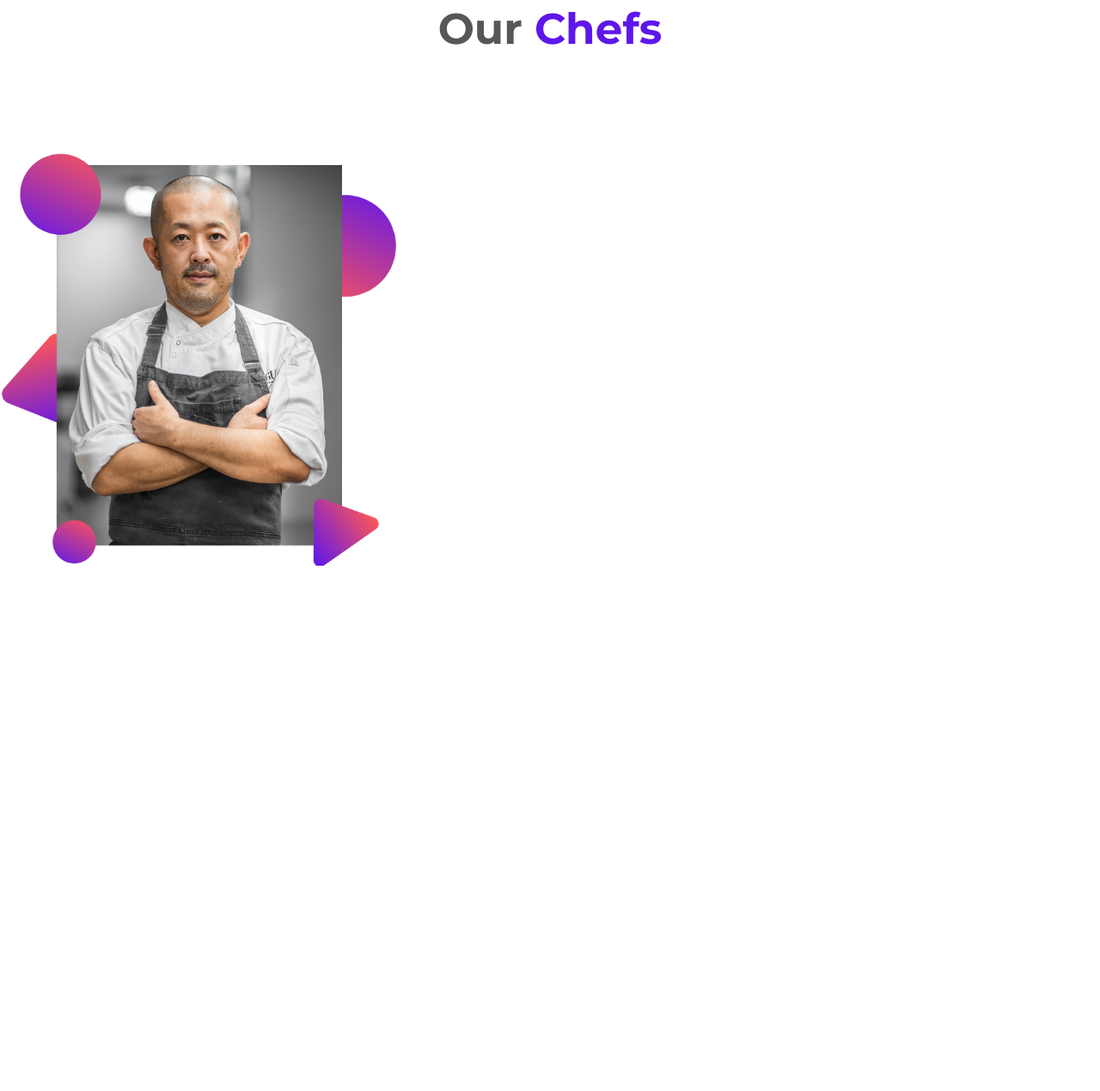
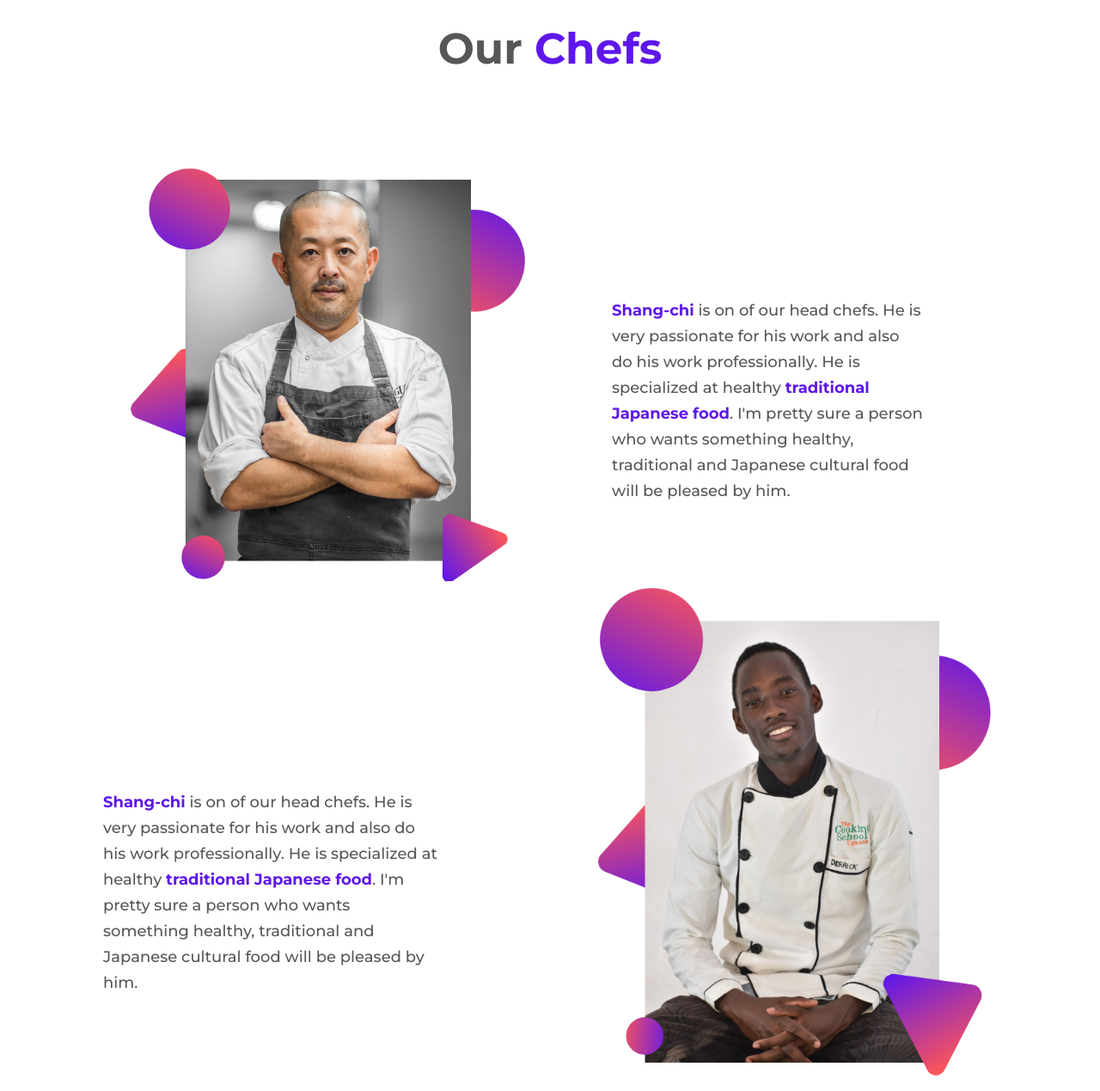
Before and after one commit to Zubian-Rais/food-network, a plain HTML site: page index.html in a window 1280 px wide. Shown: the part 718-1987 px from the top of the page at 86% size. Before the commit the page ends 1380 px from the top, so only its background shows below. Drawn offline with Linux system fonts and the light colour scheme.

Commit message:
chef section finish

```diff
--- a/index.html
+++ b/index.html
@@ -28,11 +28,35 @@
     <section class="makers">
         <h2>Our <span>Chefs</span></h2>
         <div class="flexible-container">
+            <div class="half-width shang">
+                <img class="masters" src="Images/shang-chi.png" alt="Manderine">
+            </div>
             <div class="half-width">
-                <img class="chefs" src="Images/shang-chi.png" alt="Manderine">
+                <p class="s-description">
+                    <span class="name">Shang-chi</span> is on of our head chefs. He is very passionate for his work and also do his work professionally. He is specialized at healthy <span class="name">traditional Japanese food</span>. I'm pretty sure a person who wants something healthy, traditional and Japanese cultural food will be pleased by him.
+                </p>
+            </div>
+        </div>
+        <div class="flexible-container">
+            <div class="half-width">
+                <p class="t-description">
+                    <span class="name">Shang-chi</span> is on of our head chefs. He is very passionate for his work and also do his work professionally. He is specialized at healthy <span class="name">traditional Japanese food</span>. I'm pretty sure a person who wants something healthy, traditional and Japanese cultural food will be pleased by him.
+                </p>
+            </div>
+            <div class="half-width challa">
+                <img class="masters" src="Images/T'challa.png" alt="Black-Panther">
+            </div>
+        </div>
+        <div class="flexible-container">
+            <div class="half-width shang">
+                <img class="masters" src="Images/mukesh-ambani.png" alt="anil">
+            </div>
+            <div class="half-width">
+                <p class="s-description">
+                    <span class="name">Shang-chi</span> is on of our head chefs. He is very passionate for his work and also do his work professionally. He is specialized at healthy <span class="name">traditional Japanese food</span>. I'm pretty sure a person who wants something healthy, traditional and Japanese cultural food will be pleased by him.
+                </p>
             </div>
         </div>
     </section>
-
 </body>
 </html>
--- a/style.css
+++ b/style.css
@@ -9,7 +9,7 @@ body{
 
 .hero{
     padding-top: 50px;
-    margin-bottom: 120px;
+    margin-bottom: 130px;
 }
 
 .header{
@@ -29,7 +29,7 @@ h2{
     font-weight: 700;
     color: #575757;
     text-align: center;
-    padding-bottom: 70px;
+    padding-bottom: 50px;
 }
 
 span{
@@ -39,7 +39,7 @@ span{
 p{
     color: #575757;
     font-size: 18px;
-    font-weight: 400;
+    font-weight: 500;
     line-height: 30px;
     padding-bottom: 40px;
 }
@@ -70,6 +70,30 @@ p{
     padding-left: 40px;
 }
 
-.chefs{
+.masters{
     width: 90%
 }
+
+.shang{
+    padding-left: 150px;
+    padding-top: 15px;
+}
+
+.s-description{
+    padding-top: 150px;
+    padding-right: 100px;
+    padding-left: 50px;
+}
+
+.name{
+    font-weight: 700;
+}
+
+.challa{
+    padding-left: 180px;
+}
+
+.t-description{
+    padding-top: 220px;
+    padding-left: 120px;
+}
```
